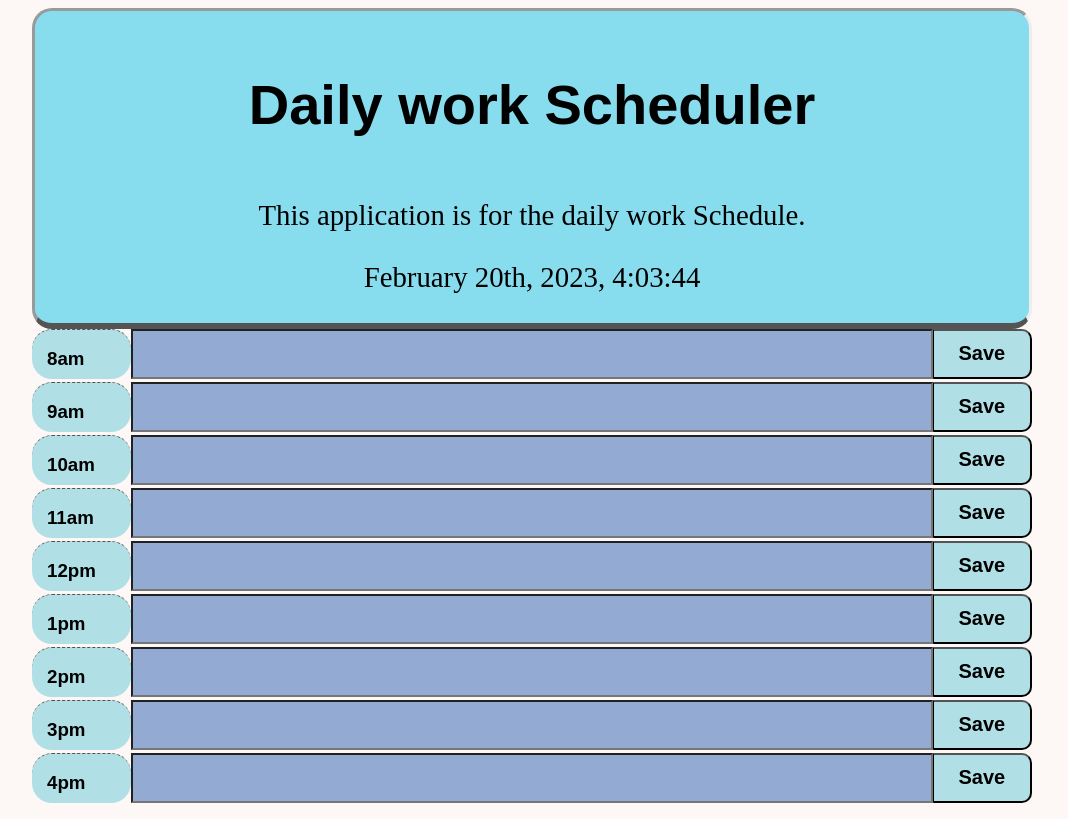
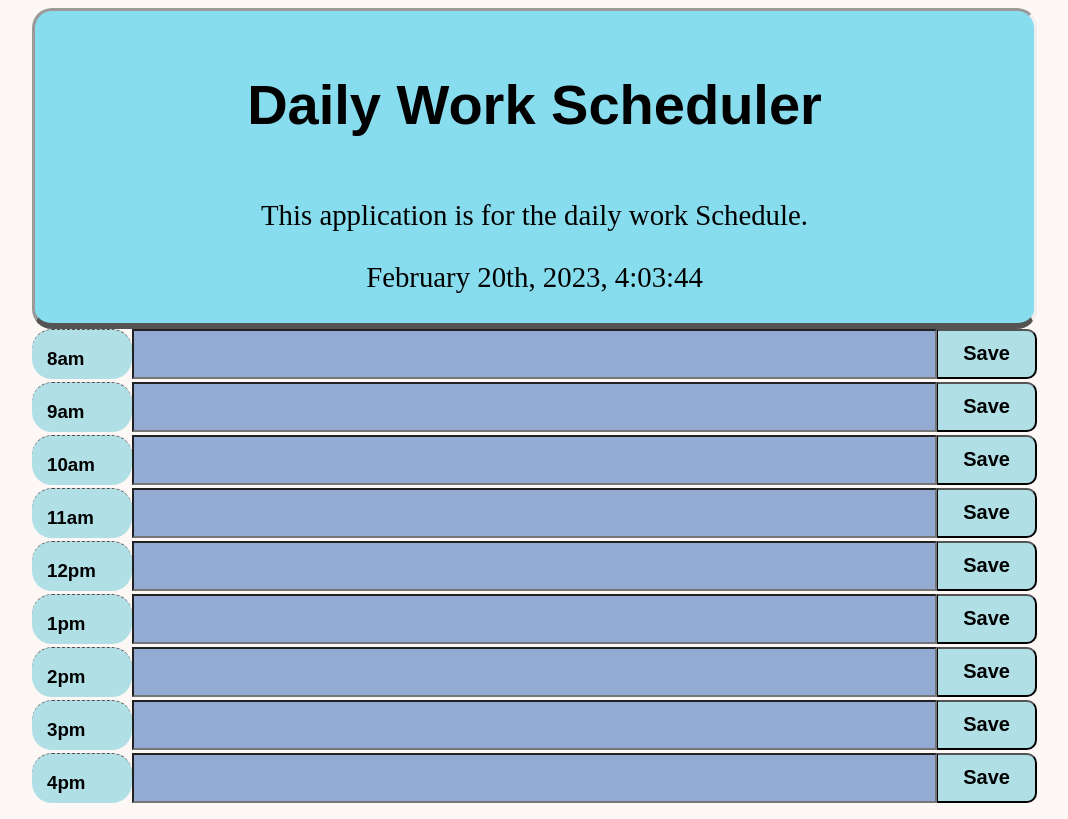
Before and after one commit to mdawood11/Tasks-Tracker-App, a plain HTML site: page index.html in a window 1280 px wide. Shown: the whole page, without its empty margins (176-1244 px from the left). Drawn offline with nearby package versions, Linux system fonts and the light colour scheme.

Commit message:
Changes added to HTML, CSS

```diff
--- a/assets/style.css
+++ b/assets/style.css
@@ -1,6 +1,6 @@
 body {
   font-family: sans-serif;
-  width: 1000px;
+  width: 1005px;
   padding-left: 200px;
   background-color: rgb(253, 248, 245);
 }
--- a/index.html
+++ b/index.html
@@ -9,7 +9,7 @@
   </head>
   <body>
     <section class="section">
-      <h1 class="duty">Daily work Scheduler</h1>
+      <h1 class="duty">Daily Work Scheduler</h1>
 
       <p>This application is for the daily work Schedule.</p>
       <p id="today" class="show"></p>
```
